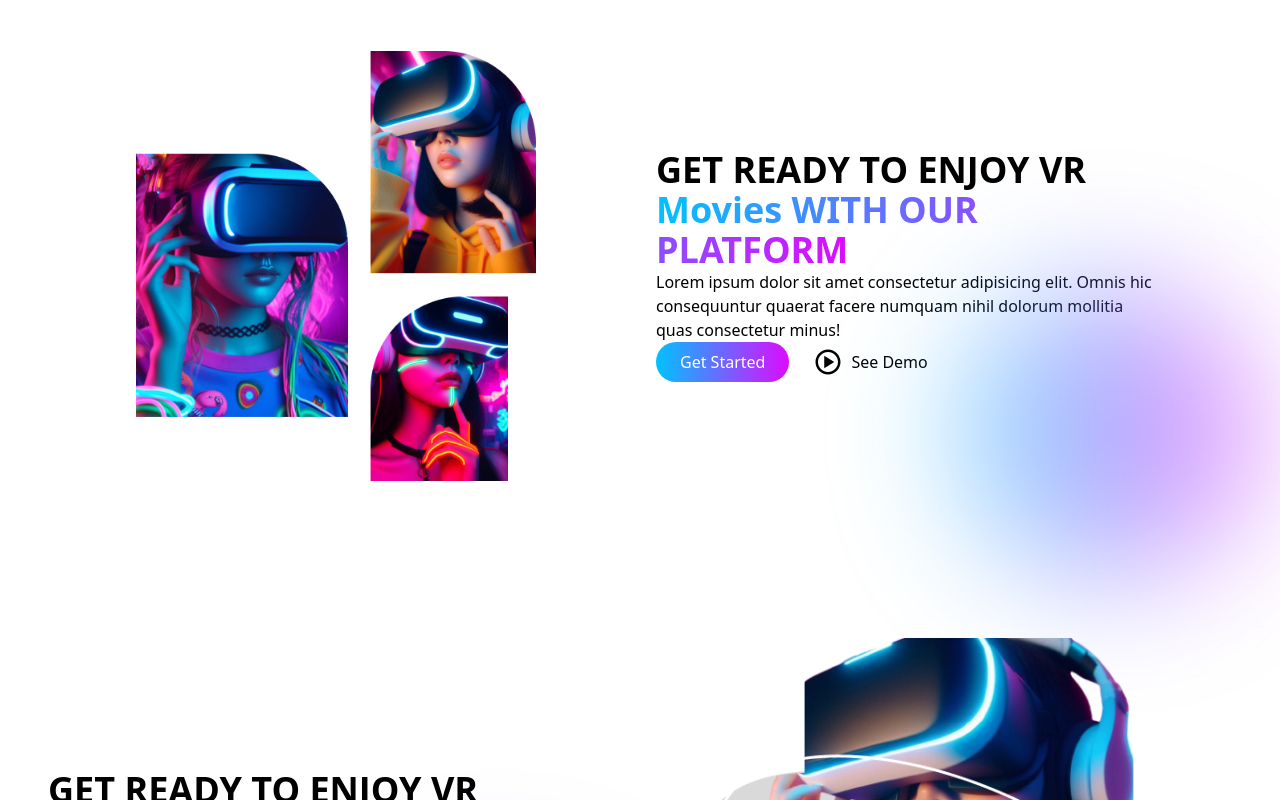
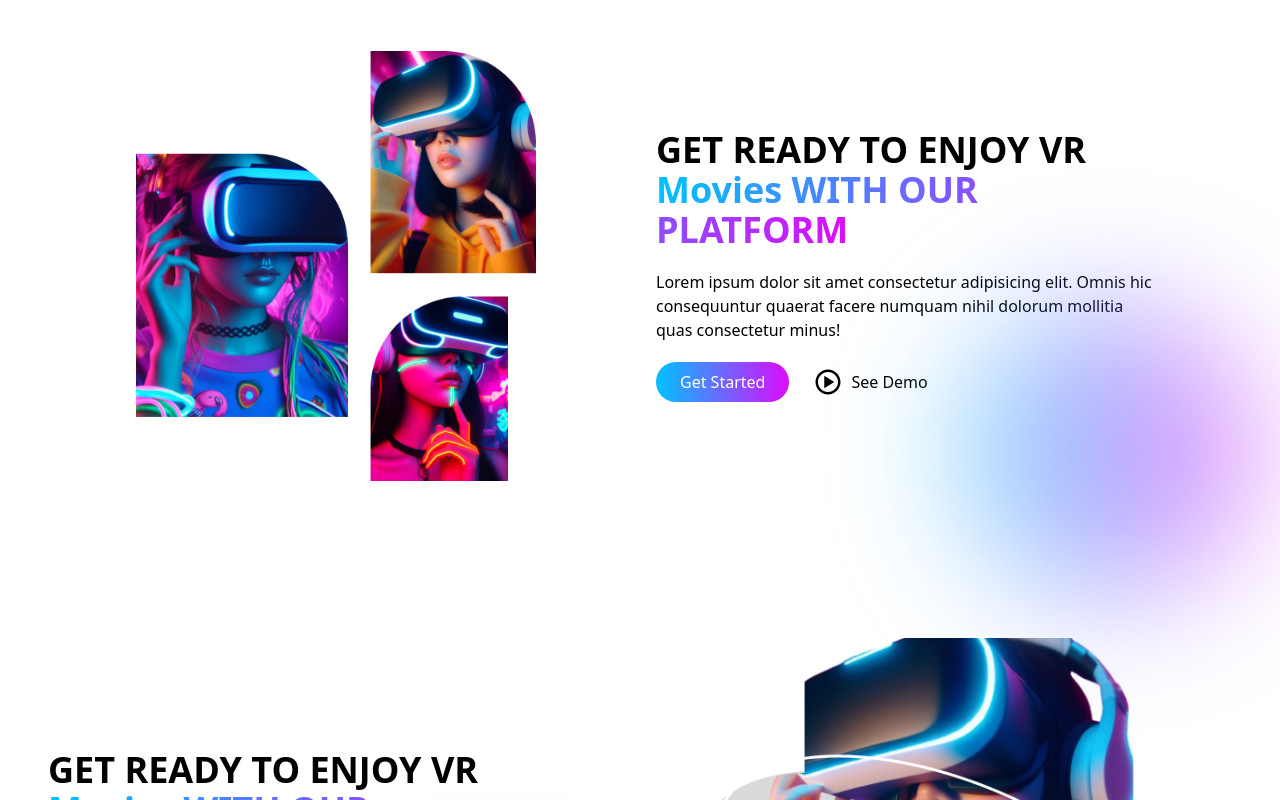
Before and after one commit to amieecode/MetaVerse_app, a React (Vite) app: page / in a window 1280 px wide. Shown: the part 1000-1800 px from the top of the page. Built offline with nearby package versions, Linux system fonts and the light colour scheme.

Commit message:
Banner Section Updated

```diff
--- a/src/Components/Banner/Banner.jsx
+++ b/src/Components/Banner/Banner.jsx
@@ -16,8 +16,8 @@ const Banner = () => {
                     />
                 </div>
                 {/* Banner text section */}
-                <div className='space-y-5 lg:pr-20 relative'>
-                  <div>
+                <div className='lg:pr-20 relative'>
+                  <div className='relative z-10 space-y-5'>
                     <h1 className='text-4xl font-semibold'>
                         GET READY TO ENJOY VR{" "}
                         <span className='bg-clip-text text-transparent bg-gradient-to-r from-primary to-secondary'>
--- a/src/Components/Banner/Banner2.jsx
+++ b/src/Components/Banner/Banner2.jsx
@@ -8,8 +8,8 @@ const Banner2 = () => {
        <div className='container min-h-[620px] flex items-center'>
             <div className='grid grid-cols-1 sm:grid-cols-2 gap-8 place-items-center'>
                 {/* Banner Text section */}
-                <div className='order-2 sm:order-1 space-y-5 lg:pr-20 relative'>
-                  <div className='relative z-10'>
+                <div className='order-2 sm:order-1 lg:pr-20 relative'>
+                  <div className='relative z-10 space-y-5 '>
                      <h1 className='text-4xl font-semibold'>
                         GET READY TO ENJOY VR{" "}
                         <span className='bg-clip-text text-transparent bg-gradient-to-r from-primary to-secondary'>
```
